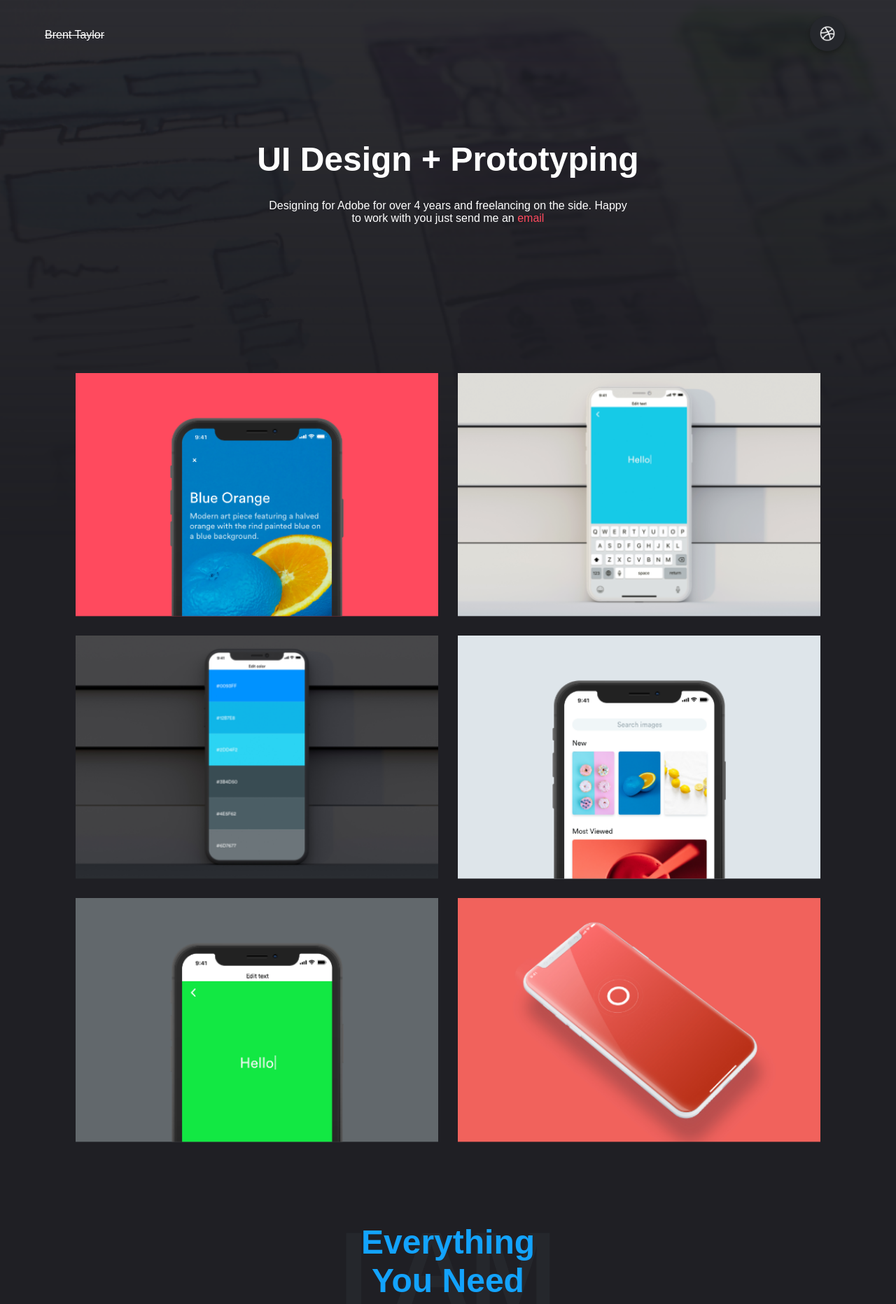
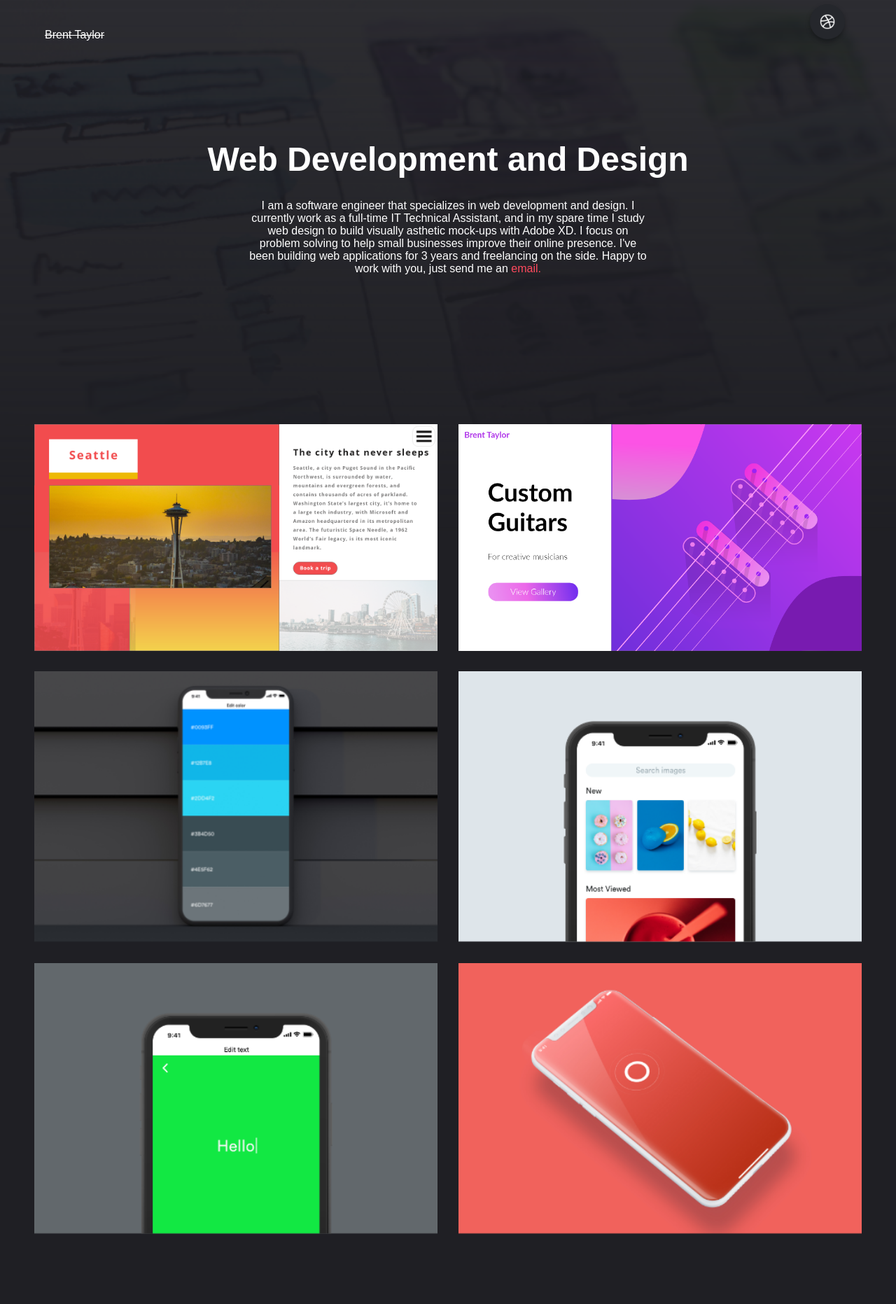
Before and after one commit to Brent253/Brent253.github.io, a PHP site: page / in a window 1280 px wide. Shown: the top 1863 px of the page at 70% size. Run offline with PHP 8.4, Linux system fonts and the light colour scheme.

Commit message:
updated site content

```diff
--- a/index.html
+++ b/index.html
@@ -5,27 +5,41 @@
     <meta charst="UTF-8">
     <meta name ="viewport"content="width-device-width, initial-scape=1.0">
     <link rel="stylesheet" type="text/css" href="main.css">
+
+    <script src="index.js"></script>
+
     </head>
     <body>
     <div class="wrapper">
     <nav class="clearfix">
         <a href="#"><s>Brent Taylor</s></a>
-        <a href="#"><img src="images/dribbble_icon.png" alt="dribble icon"></a>
+  <input type="image" src="images/dribbble_icon.png" alt="dribble icon" class="w3-button"/>
+
+
+
+</div>
     </nav>
 
-        <header>
-            <h1>UI Design + Prototyping</h1>
-            <p>Designing for Adobe for over 4 years and freelancing on the side. Happy to work with you just send me an <a href="#">email</a></p>
+        <header class="header">
+            <h1>Web Development and Design</h1>
+            <p>I am a software engineer that specializes in web development and design. I currently work as a full-time IT Technical Assistant, and in my spare time I study web design to build visually asthetic mock-ups with Adobe XD. I focus on problem solving to help small businesses improve their online presence. I've been building web applications for 3 years and freelancing on the side. Happy to work with you, just send me an <a href="mailto:brent4994@hotmail.com?Subject=Hello%20again" target="_top">email.</a></p>
         </header>
 
         <div class="work">
-            <a href="#"><img src="images/01.png" alt="project image"></a>
-            <a href="#"><img src="images/02.png" alt="project image"></a>
-            <a href="#"><img src="images/03.png" alt="project image"></a>
-            <a href="#"><img src="images/04.png" alt="project image"></a>
-            <a href="#"><img src="images/05.png" alt="project image"></a>
-            <a href="#"><img src="images/06.png" alt="project image"></a>
+            <a><img src="images/artwork1.png" alt="project image" class="myImg"></a>
+            <a><img src="images/artwork2.png" alt="project image" class="myImg"></a>
+            <a><img src="images/03.png" alt="project image" class="myImg"></a>
+            <a><img src="images/04.png" alt="project image" class="myImg"></a>
+            <a><img src="images/05.png" alt="project image" class="myImg"></a>
+            <a><img src="images/06.png" alt="project image" class="myImg"></a>
         </div>
+
+        <!-- The Modal -->
+<div id="myModal" class="modal">
+  <span class="close">&times;</span>
+  <img class="modal-content" id="img01">
+  <div id="caption"></div>
+</div>
 
                 <div class="whatIDo">
                     <h1>Everything<br>You Need</h1>
@@ -41,13 +55,17 @@
                     </ul>
                 </div>
             <div class="work2">
-                <a href="#"><img src="images/Large_01.png" alt="project image"></a>
-                <a href="#"><img src="images/Large_02.png" alt="project image"></a>
+                <a href="http://www.jordanbye.com"><img src="images/jordanbyegallery.png" alt="project image"></a>
+                <a href="http://surgerypodcast.behindtheknife.org/"><img src="images/behindtheknife.png" alt="project image"></a>
             </div>
 
             <footer>
               <p>@ 2018 Brent Taylor</p>
             </footer>
     </div>
+
+<script>
+
+    </script>
     </body>
 </html>
--- /dev/null
+++ b/index.js
@@ -0,0 +1,22 @@
+window.onload = function(){
+   // Get the modal
+var modal = document.getElementById('myModal');
+
+// Get the image and insert it inside the modal - use its "alt" text as a caption
+var img = document.getElementsByClassName('myImg');
+var modalImg = document.getElementById("img01");
+var captionText = document.getElementById("caption");
+img.onclick = function(){
+    modal.style.display = "block";
+    modalImg.src = this.src;
+    captionText.innerHTML = this.alt;
+}
+
+// Get the <span> element that closes the modal
+var span = document.getElementsByClassName("close")[0];
+
+// When the user clicks on <span> (x), close the modal
+span.onclick = function() {
+    modal.style.display = "none";
+}
+};
--- a/main.css
+++ b/main.css
@@ -69,6 +69,20 @@
 nav a:nth-child(2){
     float: right;
 }
+
+/**Floats css dribble image to right**/
+nav input[type="image"] {
+   float: right;
+}
+/*2 to selct image*/
+nav a:nth-child(2){
+    float: right;
+}
+
+
+
+/*-----------------Dropdown in nav---***
+/
 /*-----header-----*/
 header {
     margin: 100px 0 200px 0;
@@ -160,6 +174,10 @@
         text-align: left;
     }
 
+    .header h1 {
+        color: white;
+    }
+
     .whatIDo {
         text-align: left;
         width: 96%;
@@ -176,3 +194,99 @@
         margin: 60px auto;
     }
 }
+
+/**Hover transition affect for images**/
+img {
+    transition: all 1s;
+}
+
+img:hover {
+    transform: scale(1.1);
+}
+
+/***Modal box*****/
+.myImg:hover {
+    opacity: 0.7;
+    border-radius: 5px;
+    cursor: pointer;
+    transition: 0.6s;
+
+}
+
+/* The Modal (background) */
+.modal {
+    display: none; /* Hidden by default */
+    position: fixed; /* Stay in place */
+    z-index: 1; /* Sit on top */
+    padding-top: 100px; /* Location of the box */
+    left: 0;
+    top: 0;
+    width: 100%; /* Full width */
+    height: 100%; /* Full height */
+    overflow: auto; /* Enable scroll if needed */
+    background-color: rgb(0,0,0); /* Fallback color */
+    background-color: rgba(0,0,0,0.9); /* Black w/ opacity */
+}
+
+/* Modal Content (image) */
+.modal-content {
+    margin: auto;
+    display: block;
+    width: 80%;
+    max-width: 700px;
+}
+
+/* Caption of Modal Image */
+#caption {
+    margin: auto;
+    display: block;
+    width: 80%;
+    max-width: 700px;
+    text-align: center;
+    color: #ccc;
+    padding: 10px 0;
+    height: 150px;
+}
+
+/* Add Animation */
+.modal-content, #caption {
+    -webkit-animation-name: zoom;
+    -webkit-animation-duration: 0.6s;
+    animation-name: zoom;
+    animation-duration: 0.6s;
+}
+
+@-webkit-keyframes zoom {
+    from {-webkit-transform:scale(0)}
+    to {-webkit-transform:scale(1)}
+}
+
+@keyframes zoom {
+    from {transform:scale(0)}
+    to {transform:scale(1)}
+}
+
+/* The Close Button */
+.close {
+    position: absolute;
+    top: 15px;
+    right: 35px;
+    color: #f1f1f1;
+    font-size: 40px;
+    font-weight: bold;
+    transition: 0.3s;
+}
+
+.close:hover,
+.close:focus {
+    color: #bbb;
+    text-decoration: none;
+    cursor: pointer;
+}
+
+/* 100% Image Width on Smaller Screens */
+@media only screen and (max-width: 700px){
+    .modal-content {
+        width: 100%;
+    }
+}
```
Also changed, not shown: images/artwork1.png (added), images/artwork2.png (added), images/artwork2x.png (added), images/artwork4.png (added), images/behindtheknife.png (added), images/jordanbyegallery.png (added), images/zz.png (added).
